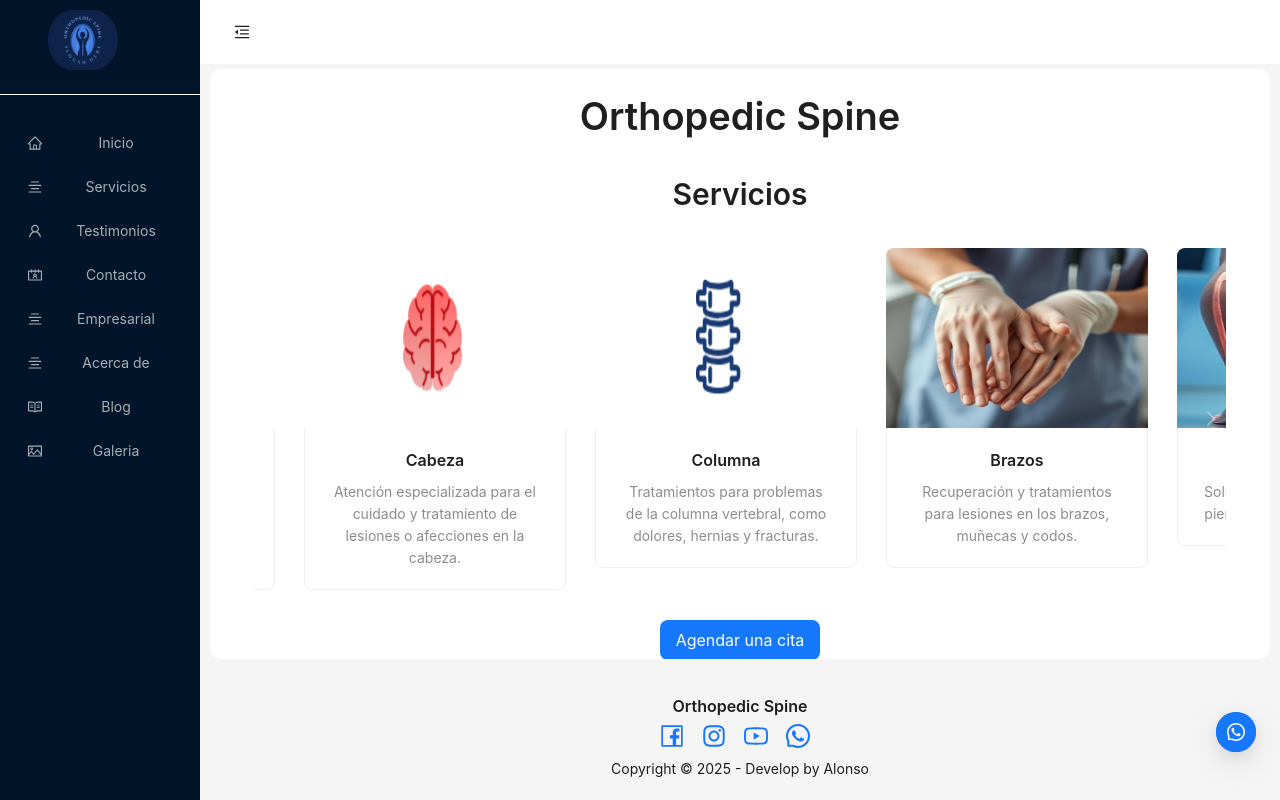
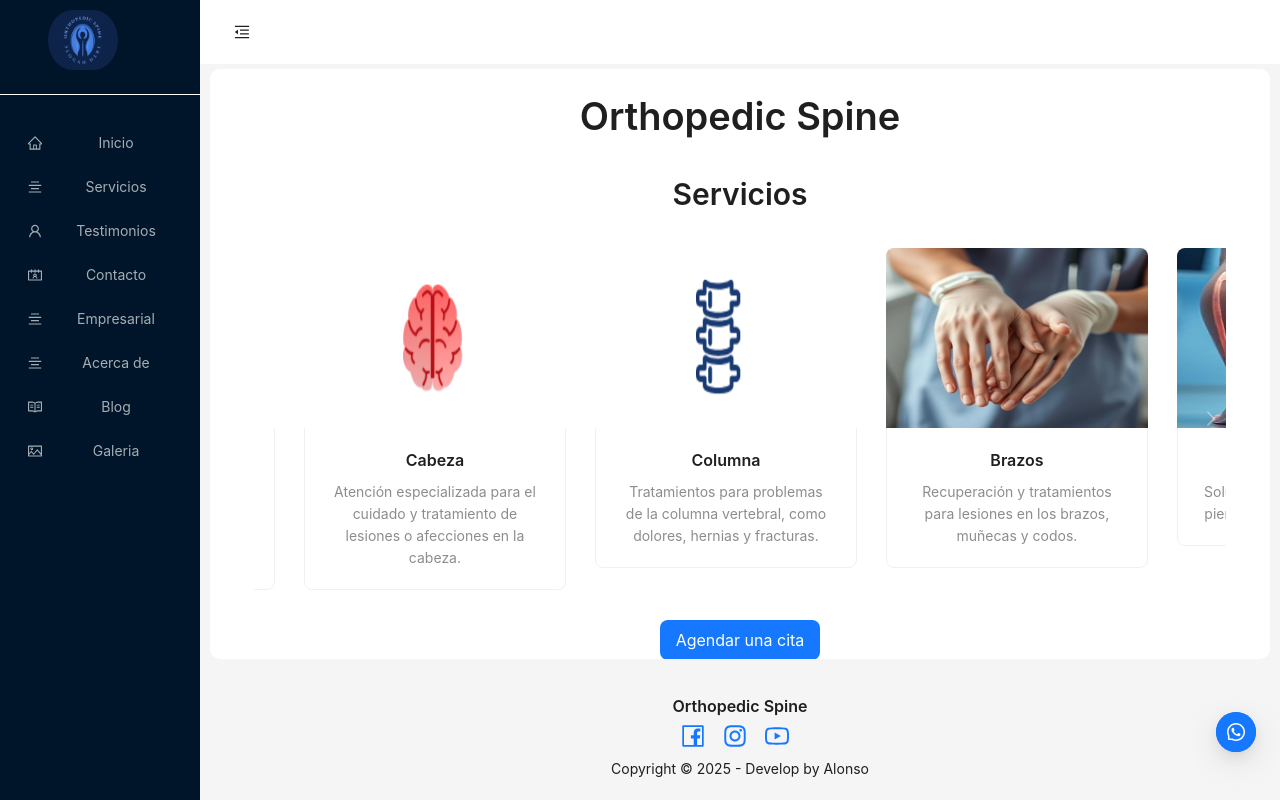
Before and after one commit to Alonsovn/orthopedic-spine-ui, a React (Vite) app: page / in a window 1280 px wide. Built offline with nearby package versions, Linux system fonts and the light colour scheme.

Commit message:
Remove whatsApp icon

```diff
--- a/src/Components/AppFooter/config.tsx
+++ b/src/Components/AppFooter/config.tsx
@@ -1,13 +1,12 @@
 import {
   FacebookOutlined,
   InstagramOutlined,
-  WhatsAppOutlined,
   YoutubeOutlined,
 } from "@ant-design/icons";
 
 const ICON_SIZE = 24;
 
-interface IconFooter {
+export interface AppIcon {
   id: number;
   href: string;
   target: string;
@@ -15,7 +14,7 @@ interface IconFooter {
   icon: React.ReactNode;
 }
 
-export const iconsFooter: readonly IconFooter[] = [
+export const iconsFooter: readonly AppIcon[] = [
   {
     id: 1,
     href: "https://www.facebook.com/share/12FDcXXvESd/",
@@ -43,13 +42,4 @@ export const iconsFooter: readonly IconFooter[] = [
       <YoutubeOutlined style={{ fontSize: ICON_SIZE, marginRight: "10px" }} />
     ),
   },
-  {
-    id: 4,
-    href: "https://web.whatsapp.com/",
-    target: "_blank",
-    rel: "noopener noreferrer",
-    icon: (
-      <WhatsAppOutlined style={{ fontSize: ICON_SIZE, marginRight: "10px" }} />
-    ),
-  },
 ];
```
